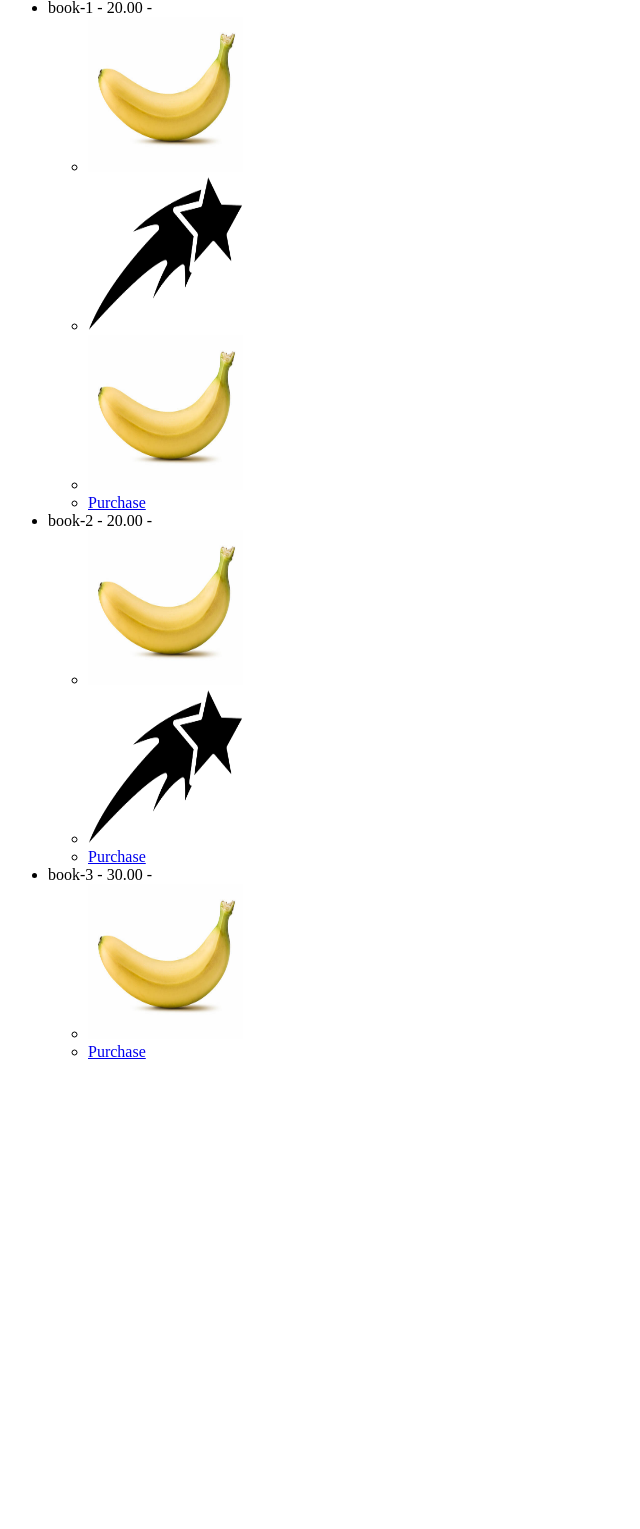
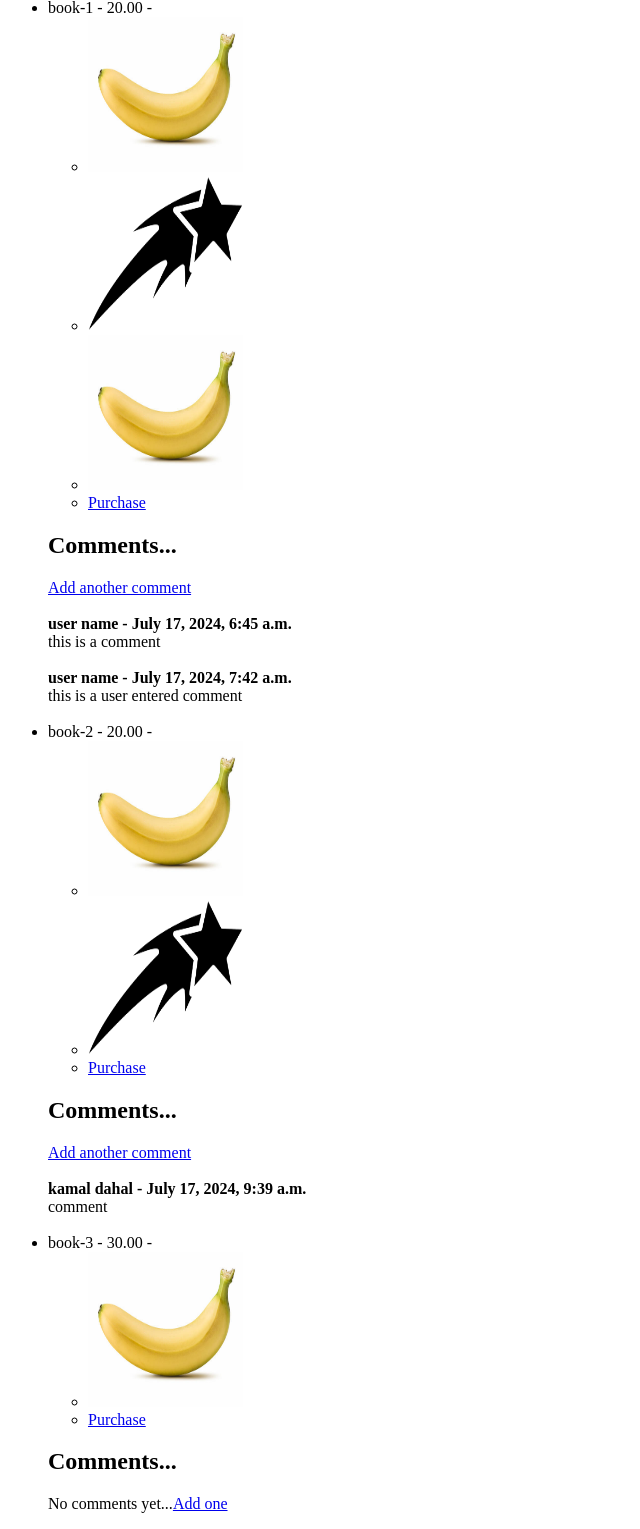
Before and after one commit to Monofen/django-chained-dropdown, a Django app: page /category/1/ in a window 1280 px wide. Shown: the part 56-1585 px from the top of the page, without its empty margins (0-640 px from the left). Before the commit the page ends 1115 px from the top, so only its background shows below. Run offline with Django 4.2, Linux system fonts and the light colour scheme; data comes from the database, SQL or seed files in the repository; both versions use the stored data as it was after the commit.

Commit message:
comment section

```diff
--- a/shop/admin.py
+++ b/shop/admin.py
@@ -1,10 +1,11 @@
 from django.contrib import admin
-from .models import Categories, Product, Order, Customer, ProductImage, ElectronicProduct
+from .models import Categories, Product, Order, Customer, ProductImage, ElectronicProduct, Comment
 from django.db.models.signals import post_save
 from django.dispatch import receiver
 
 # Register your models here
 admin.site.register(Customer)
+admin.site.register(Comment)
 
 @admin.register(Order)
 class OrderAdmin(admin.ModelAdmin):
--- a/shop/models.py
+++ b/shop/models.py
@@ -78,3 +78,12 @@ class Order(models.Model):
 
     def __str__(self):
         return str(self.product)
+
+class Comment(models.Model):
+    product = models.ForeignKey(Product, on_delete=models.CASCADE, related_name='comments')
+    comment = models.TextField()
+    user_name = models.CharField(max_length=50, default='', blank=False)
+    date_added = models.DateTimeField(auto_now_add=True)
+
+    def __str__(self):
+        return '%s - %s' % (self.product.name, self.user_name)
--- a/shop/templates/category.html
+++ b/shop/templates/category.html
@@ -1,4 +1,3 @@
-
 <h2>{{ category.name }}</h2>
 <ul>
     {% for product in products %}
@@ -13,6 +12,22 @@
                 {% endfor %}
                 <li><a href="{% url 'billing_page' product.id %}" class="btn btn-primary">Purchase</a></li>
             </ul>
+            <h2>Comments...</h2>
+            {% if not product.comments.all %}
+                No comments yet...<a href="{% url 'add_comment' product.id %}">Add one</a>
+            {% else %}
+            <a href="{% url 'add_comment' product.id %}">Add another comment</a>
+            <br><br>
+                {% for comment in product.comments.all %}
+                    <strong>
+                        {{ comment.user_name }} -
+                        {{ comment.date_added }}
+                    </strong>
+                    <br>
+                    {{ comment.comment }}
+                    <br><br>
+                {% endfor %}
+            {% endif %}
         </li>
     {% endfor %}
 </ul>
--- a/shop/urls.py
+++ b/shop/urls.py
@@ -1,5 +1,6 @@
 
 from django.urls import path
+from .views import ProductDetailView, CommentCreateView
 from . import views
 
 urlpatterns = [
@@ -12,4 +13,7 @@ urlpatterns = [
     path('create_password/', views.create_password, name='create_password'),
     path('order-list/', views.order_list, name='order_list'),
     path('signup/', views.signup_view, name='signup'),
+    path('product/<int:product_id>/', ProductDetailView.as_view(), name='product_detail'),
+    path('product/<int:product_id>/add_comment/', CommentCreateView.as_view(), name='add_comment'),
+    path('category/<int:category_id>/', views.index, name='category'),
 ]
--- a/shop/views.py
+++ b/shop/views.py
@@ -1,17 +1,47 @@
+from django.shortcuts import redirect, render, get_object_or_404
+from django.views.generic.edit import CreateView
+from django.urls import reverse_lazy
+from django.utils import timezone
+from django.contrib.auth.hashers import make_password, check_password
+from django.views.generic.detail import DetailView
+from .forms import CommentForm
+from .models import Categories, Product, Customer, Order, Comment
 
-from django.shortcuts import redirect, render, get_object_or_404
-from .models import Categories, Product, Customer, Order
-from django.contrib.auth.hashers import make_password,check_password
-from django.utils import timezone
+class ProductDetailView(DetailView):
+    model = Product
+    template_name = 'product_detail.html'
+    context_object_name = 'product'
+
+    def get_context_data(self, **kwargs):
+        context = super().get_context_data(**kwargs)
+        context['comments'] = self.object.comments.all()
+        return context
 
 def index(request):
     categories = Categories.objects.filter(parent=None)
     return render(request, 'test.html', {'categoryData': categories})
 
 def category_view(request, category_id):
-    category = get_object_or_404(Categories, id=category_id)
+    category = get_object_or_404(Categories, pk=category_id)
     products = Product.objects.filter(category=category)
     return render(request, 'category.html', {'category': category, 'products': products})
+
+class CommentCreateView(CreateView):
+    model = Comment
+    fields = ['comment', 'user_name']  # Adjust fields as per your Comment model
+    template_name = 'add_comment.html'
+    success_url = reverse_lazy('index')  # Replace with your desired success URL
+
+    def form_valid(self, form):
+        product_id = self.kwargs['product_id']
+        product = get_object_or_404(Product, id=product_id)
+        form.instance.product = product
+        return super().form_valid(form)
+
+    def get_context_data(self, **kwargs):
+        context = super().get_context_data(**kwargs)
+        context['product_id'] = self.kwargs['product_id']
+        return context
 
 def billing_page(request, product_id):
     product = get_object_or_404(Product, pk=product_id)
@@ -46,9 +76,7 @@ def place_order(request, product_id):
             status=False
         )
 
-
         return render(request, 'order_confirmation.html', {'order': order})
-
 
     return redirect('index')
 
@@ -56,18 +84,14 @@ def login(request):
     if request.method == 'POST':
         email = request.POST.get('email')
 
-
         try:
             customer = Customer.objects.get(email=email)
             request.session['customer_id'] = customer.id
             if customer.password:
-
                 return render(request, 'login_password.html', {'customer': customer})
             else:
-
                 return render(request, 'create_password.html', {'customer': customer})
         except Customer.DoesNotExist:
-
             return redirect('signup')
 
     return render(request, 'login.html')
@@ -77,11 +101,9 @@ def create_password(request):
         password = request.POST.get('password')
         customer_id = request.POST.get('customer_id')
 
-
         customer = get_object_or_404(Customer, pk=customer_id)
         customer.password = make_password(password)
         customer.save()
-
 
         return redirect('login')
 
@@ -92,31 +114,24 @@ def login_password(request):
         password = request.POST.get('password')
         email = request.POST.get('email')
 
-
         customer = get_object_or_404(Customer, email=email)
         if customer.password:
             if check_password(password, customer.password):
                 request.session['customer_id'] = customer.id
-
-
                 return redirect('order_list')
             else:
-
                 return render(request, 'login_password.html', {'error': 'Incorrect password'})
         else:
-
             return render(request, 'login_password.html', {'error': 'Please create a password'})
 
     return render(request, 'login_password.html')
 
 def order_list(request):
-
     customer_id = request.session.get('customer_id')
     if customer_id:
         orders = Order.objects.filter(customer_id=customer_id)
         return render(request, 'order_list.html', {'orders': orders})
     else:
-
         return render(request, 'order_list.html', {'orders': None})
 
 def signup_view(request):
```
Also changed, not shown: shop/forms.py (added, +8 -0 lines), shop/templates/add_comment.html (added, +9 -0 lines), db.sqlite3, shop/migrations/0006_comments.py (added), shop/migrations/0007_rename_comments_comment.py (added), shop/migrations/0008_rename_name_comment_product.py (added).
